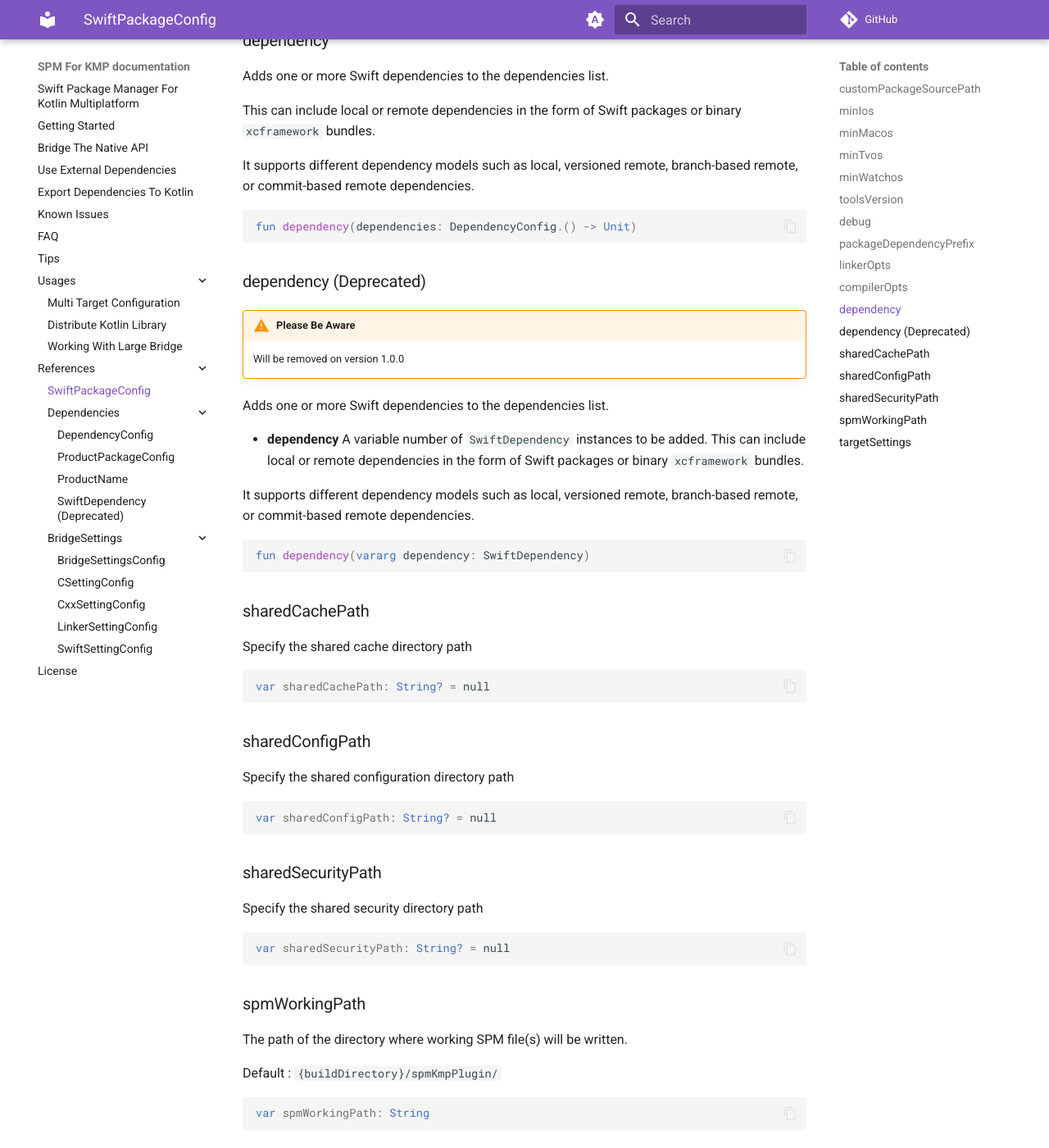
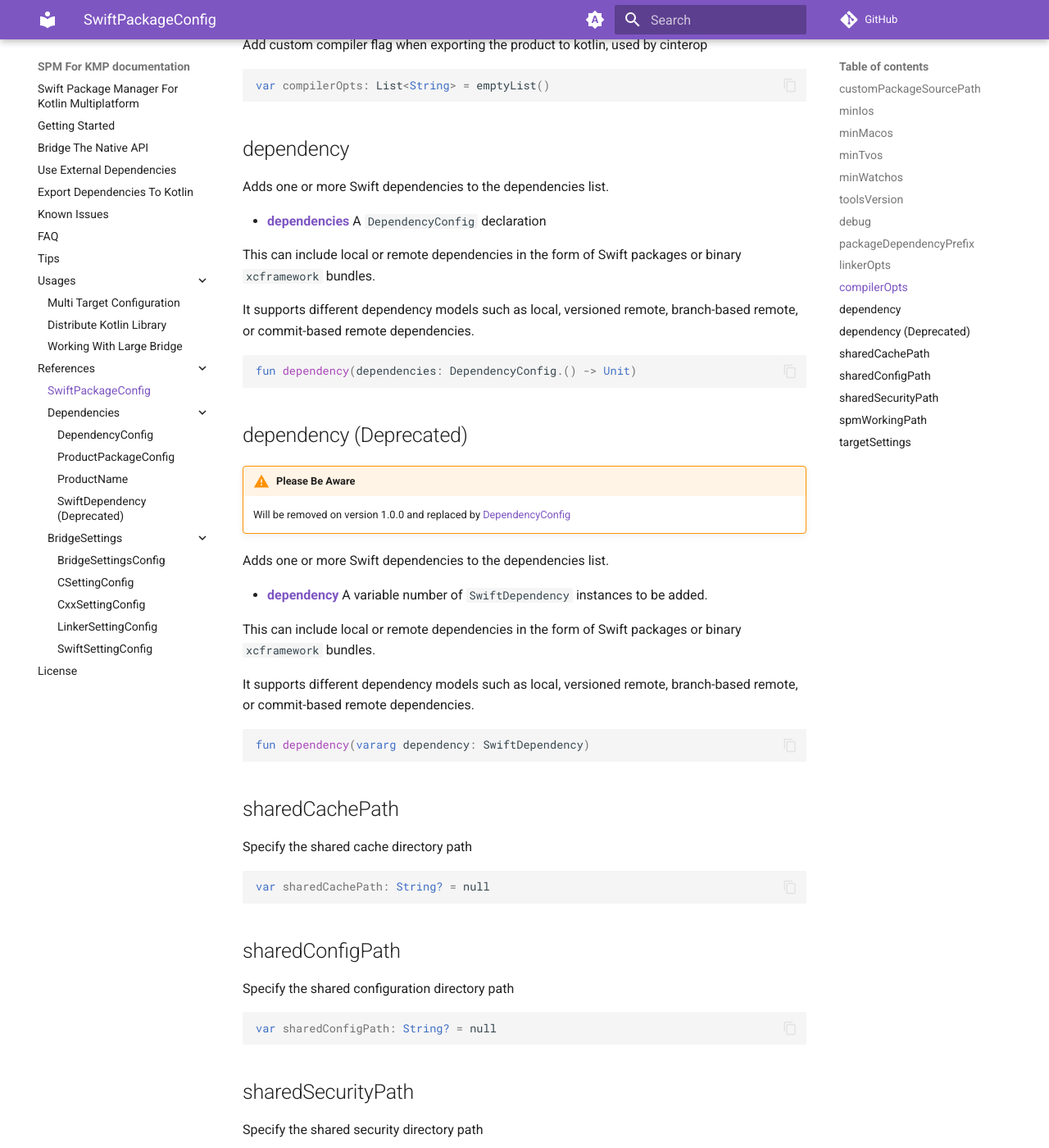
Before and after one commit to frankois944/spm4Kmp, an MkDocs documentation site: the page built from website/docs/references/swiftPackageConfig.md, in a window 1280 px wide and 1400 px high, scrolled down 2708 px. Shown: the whole window at 82% size. Built offline with MkDocs 1.6.1 and Material for MkDocs 9.7.7, drawn with Linux system fonts in a browser that asks for light colours; comment, search, counter and statistics services are not loaded; some of the changed text lies outside the part shown.

Commit message:
update docs

````diff
--- a/website/docs/references/swiftPackageConfig.md
+++ b/website/docs/references/swiftPackageConfig.md
@@ -1,6 +1,6 @@
 # SwiftPackageConfig
 
-### customPackageSourcePath
+## customPackageSourcePath
 
 Specifies the custom source path for the Swift package in the Kotlin Multiplatform project.
 
@@ -12,7 +12,7 @@
 var customPackageSourcePath: String = Path(project.projectDir.path, "src", "swift").pathString
 ```
 
-### minIos
+## minIos
 
 Specifies the minimum iOS platform version required for the Swift package integration.
 
@@ -26,7 +26,7 @@
 var minIos: String = DEFAULT_MIN_IOS_VERSION
 ```
 
-### minMacos
+## minMacos
 
 Specifies the minimum supported macOS version for the Swift Package Manager (SPM) integration.
 
@@ -40,7 +40,7 @@
 var minMacos: String = DEFAULT_MIN_MAC_OS_VERSION
 ```
 
-### minTvos
+## minTvos
 
 Specifies the minimum required version of tvOS for the Swift package definition.
 
@@ -53,7 +53,7 @@
 var minTvos: String = DEFAULT_MIN_TV_OS_VERSION
 ```
 
-### minWatchos
+## minWatchos
 
 Minimum watchOS version required for the Swift package.
 
@@ -67,7 +67,7 @@
 var minWatchos: String = DEFAULT_MIN_WATCH_OS_VERSION
 ```
 
-### toolsVersion
+## toolsVersion
 
 Specifies the version of Swift tools that will be utilized.
 This version determines the compatibility and features available for the Swift Package Manager.
@@ -81,7 +81,7 @@
 var toolsVersion: String = DEFAULT_TOOL_VERSION
 ```
 
-### debug
+## debug
 
 Indicates whether the Swift package is built in debug mode.
 
@@ -96,7 +96,7 @@
 var debug: Boolean
 ```
 
-### packageDependencyPrefix
+## packageDependencyPrefix
 
 Represents a prefix used for resolving conflicts or distinguishing between multiple
 package dependencies within a Kotlin Multiplatform project.
@@ -108,7 +108,7 @@
 var packageDependencyPrefix: String? = null
 ```
 
-### linkerOpts
+## linkerOpts
 
 Add custom linker flag when exporting the product to kotlin, used by cinterop
 
@@ -116,7 +116,7 @@
 var linkerOpts: List<String> = emptyList()
 ```
 
-### compilerOpts
+## compilerOpts
 
 Add custom compiler flag when exporting the product to kotlin, used by cinterop
 
@@ -124,9 +124,11 @@
 var compilerOpts: List<String> = emptyList()
 ```
 
-### dependency
+## dependency
 
 Adds one or more Swift dependencies to the dependencies list.
+
+- **[dependencies](dependency/dependencyConfig.md)** A `DependencyConfig` declaration
 
 This can include local or remote dependencies in the form of
 Swift packages or binary `xcframework` bundles.
@@ -138,17 +140,18 @@
 fun dependency(dependencies: DependencyConfig.() -> Unit)
 ```
 
-### dependency (Deprecated)
+## dependency (Deprecated)
 
 !!! warning "Please Be Aware"
 
-    Will be removed on version 1.0.0
+    Will be removed on version 1.0.0 and replaced by [DependencyConfig](swiftPackageConfig.md#dependency)
 
 Adds one or more Swift dependencies to the dependencies list.
 
-- **dependency** A variable number of `SwiftDependency` instances to be added.
-  This can include local or remote dependencies in the form of
-  Swift packages or binary `xcframework` bundles.
+- **[dependency](dependency/swiftDependency.md)** A variable number of `SwiftDependency` instances to be added.
+
+This can include local or remote dependencies in the form of
+Swift packages or binary `xcframework` bundles.
 
 It supports different dependency models such as local, versioned
 remote, branch-based remote, or commit-based remote dependencies.
@@ -157,7 +160,7 @@
 fun dependency(vararg dependency: SwiftDependency)
 ```
 
-### sharedCachePath
+## sharedCachePath
 
 Specify the shared cache directory path
 
@@ -165,7 +168,7 @@
 var sharedCachePath: String? = null
 ```
 
-### sharedConfigPath
+## sharedConfigPath
 
 Specify the shared configuration directory path
 
@@ -173,7 +176,7 @@
 var sharedConfigPath: String? = null
 ```
 
-### sharedSecurityPath
+## sharedSecurityPath
 
 Specify the shared security directory path
 
@@ -181,7 +184,7 @@
 var sharedSecurityPath: String? = null
 ```
 
-### spmWorkingPath
+## spmWorkingPath
 
 The path of the directory where working SPM file(s) will be written.
 
@@ -191,7 +194,7 @@
 var spmWorkingPath: String
 ```
 
-### targetSettings
+## targetSettings
 
 Configures the bridge settings by applying the specified configuration options.
 
````
Also changed, not shown: other parts of website/docs/references/swiftPackageConfig.md (+1 -1 lines), website/docs/references/bridgeSettingsConfig.md (+29 -0 lines), website/docs/references/dependency/dependencyConfig.md (+15 -0 lines), website/docs/references/dependency/productPackageConfig.md (+23 -1 lines), website/docs/references/dependency/swiftDependency.md (+1 -1 lines), website/docs/setup.md (+2 -2 lines).
